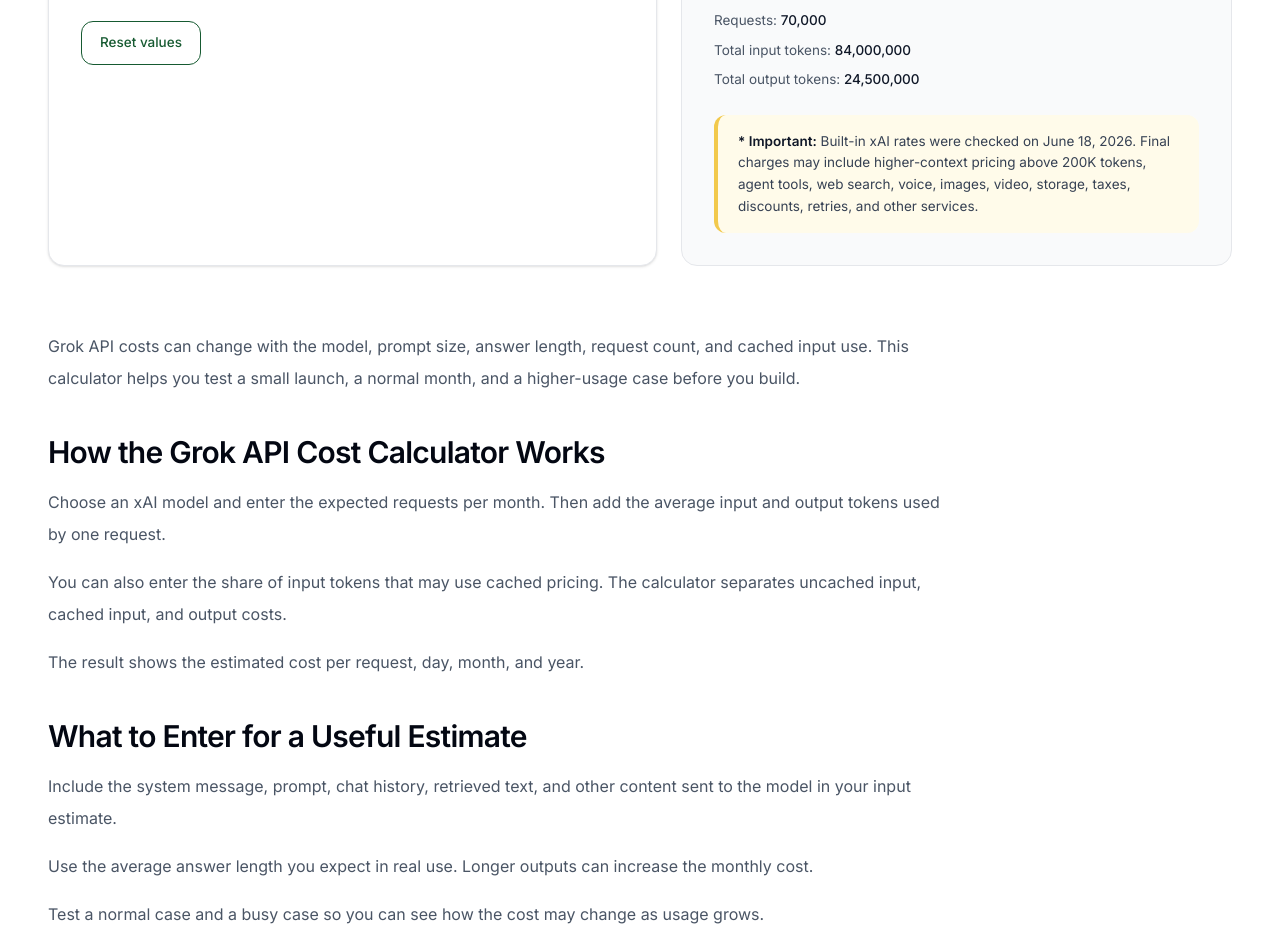
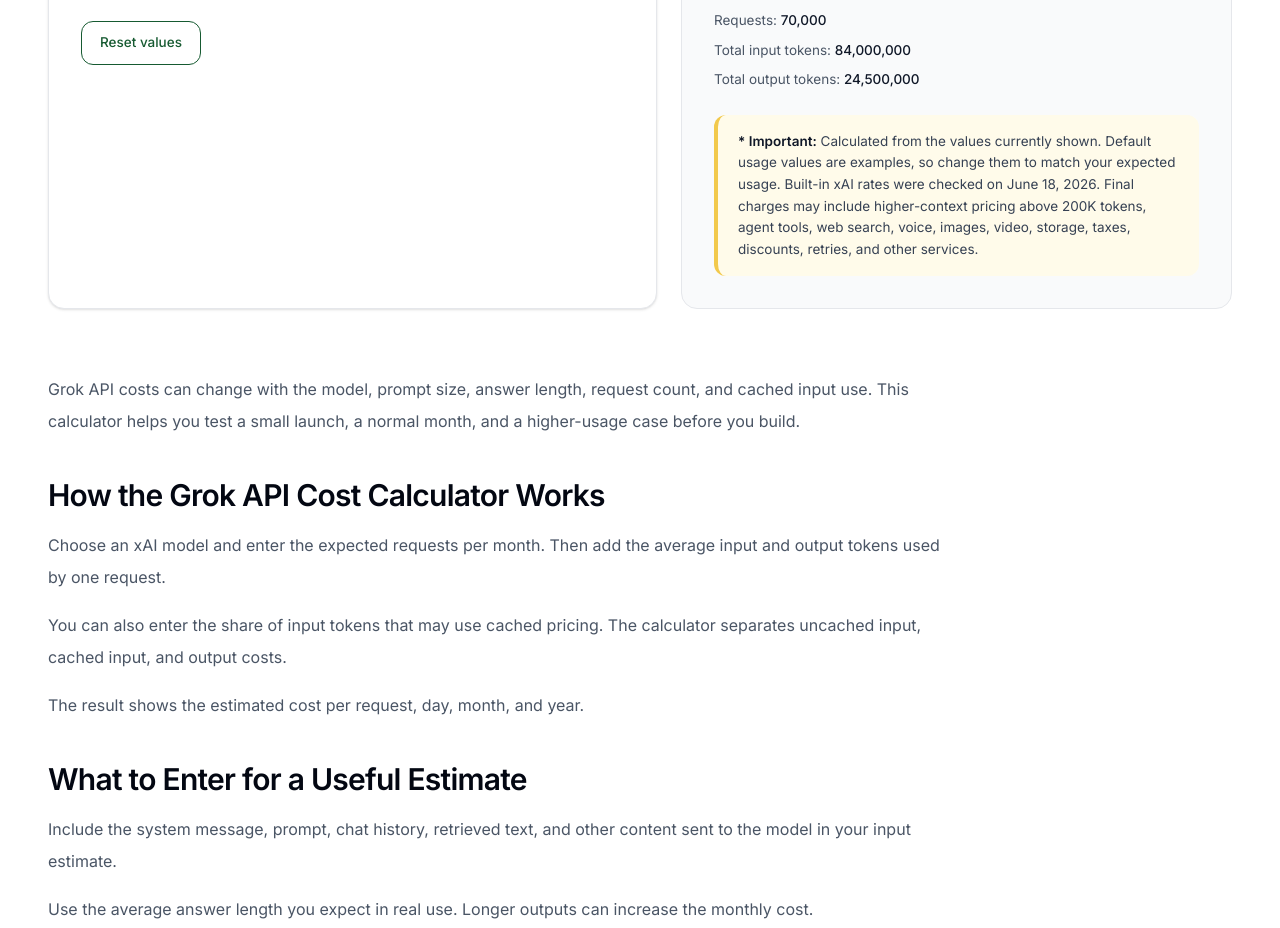
Before and after one commit to vaarunsonawwane-ops/beeija, a Next.js app: page /tools/grok-api-cost-calculator in a window 1280 px wide. Shown: the part 1160-2088 px from the top of the page. Built offline with nearby package versions, Linux system fonts and the light colour scheme.

Commit message:
central price clarification update

```diff
--- a/app/components/BeeijaCalculatorResultPanel.tsx
+++ b/app/components/BeeijaCalculatorResultPanel.tsx
@@ -39,8 +39,10 @@ export default function BeeijaCalculatorResultPanel({
   const defaultNotice =
     provider && pricingCheckedDate ? (
       <>
-        Built-in {provider} rates were checked on {pricingCheckedDate}. Final
-        charges may include {excludedCosts}.
+        Calculated from the values currently shown. Default usage values are
+        examples, so change them to match your expected usage. Built-in{" "}
+        {provider} rates were checked on {pricingCheckedDate}. Final charges may
+        include {excludedCosts}.
       </>
     ) : null;
 
```
